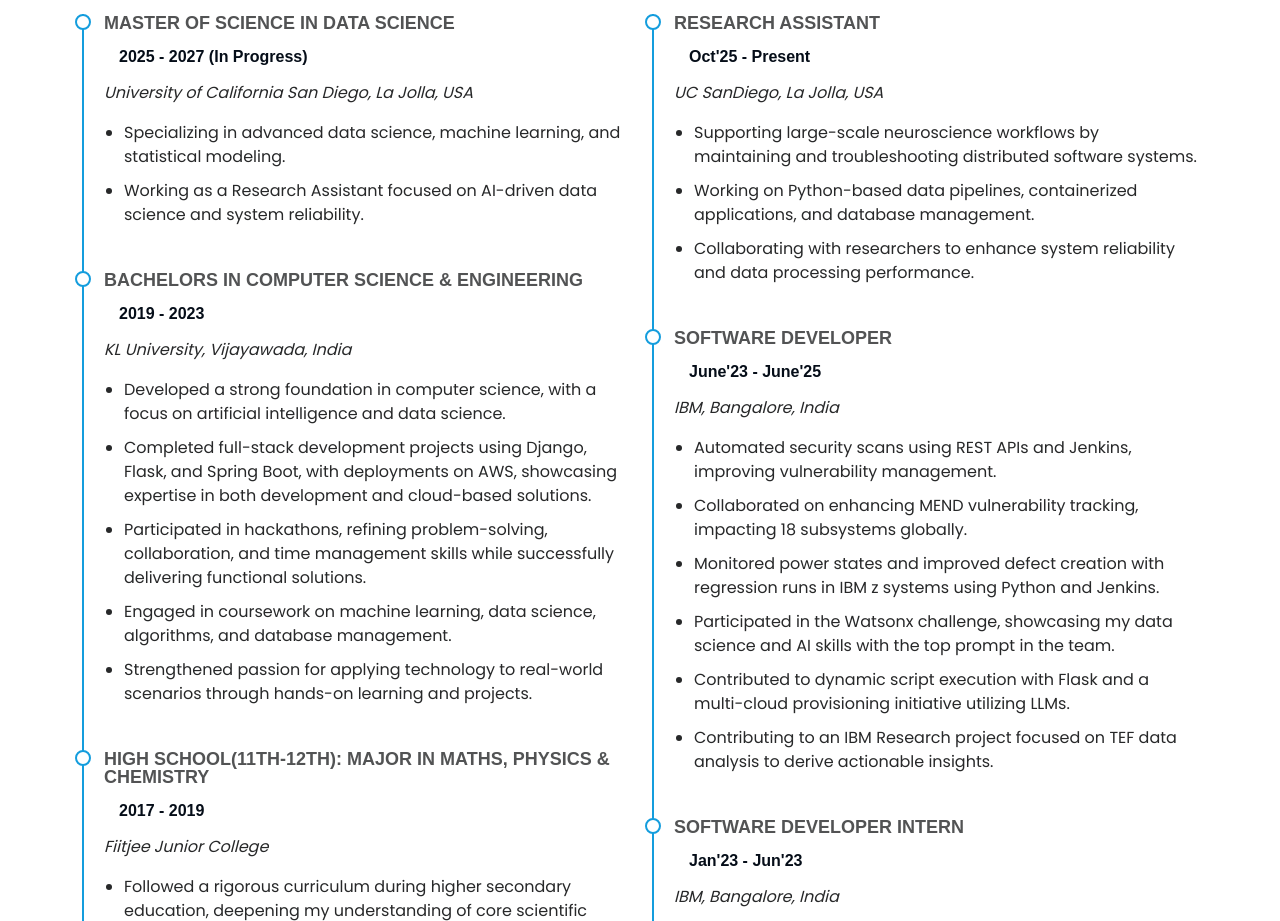
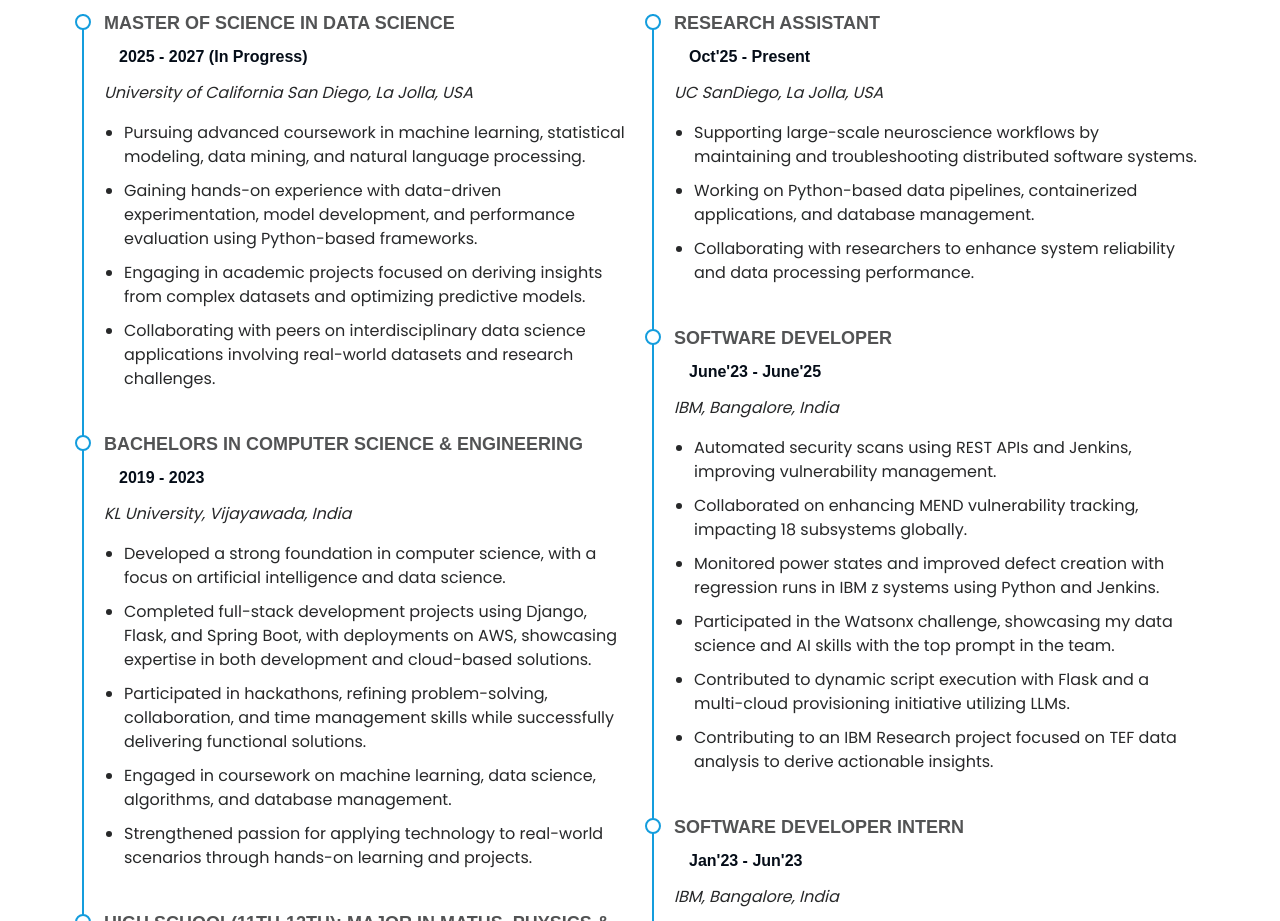
Before and after one commit to sanjana-garimella/portfolio-website, a plain HTML site: page index.html in a window 1280 px wide. Shown: the part 1560-2481 px from the top of the page. Drawn offline with nearby package versions, Linux system fonts and the light colour scheme; files whose address does not match are found by name.

Commit message:
updated edu and job
Updated coursework and experience details in education section.

```diff
--- a/index.html
+++ b/index.html
@@ -192,8 +192,10 @@ window.scrollTo(0, 0);
               <h5>2025 - 2027 (In Progress)</h5>
               <p><em>University of California San Diego, La Jolla, USA</em></p>
               <ul>
-                <li>Specializing in advanced data science, machine learning, and statistical modeling.</li>
-                <li>Working as a Research Assistant focused on AI-driven data science and system reliability.</li>
+                <li>Pursuing advanced coursework in machine learning, statistical modeling, data mining, and natural language processing.</li>
+                <li>Gaining hands-on experience with data-driven experimentation, model development, and performance evaluation using Python-based frameworks.</li>
+                <li>Engaging in academic projects focused on deriving insights from complex datasets and optimizing predictive models.</li>
+                <li>Collaborating with peers on interdisciplinary data science applications involving real-world datasets and research challenges.</li>
               </ul>
             </div><!-- End career-overview Item -->
 
```
